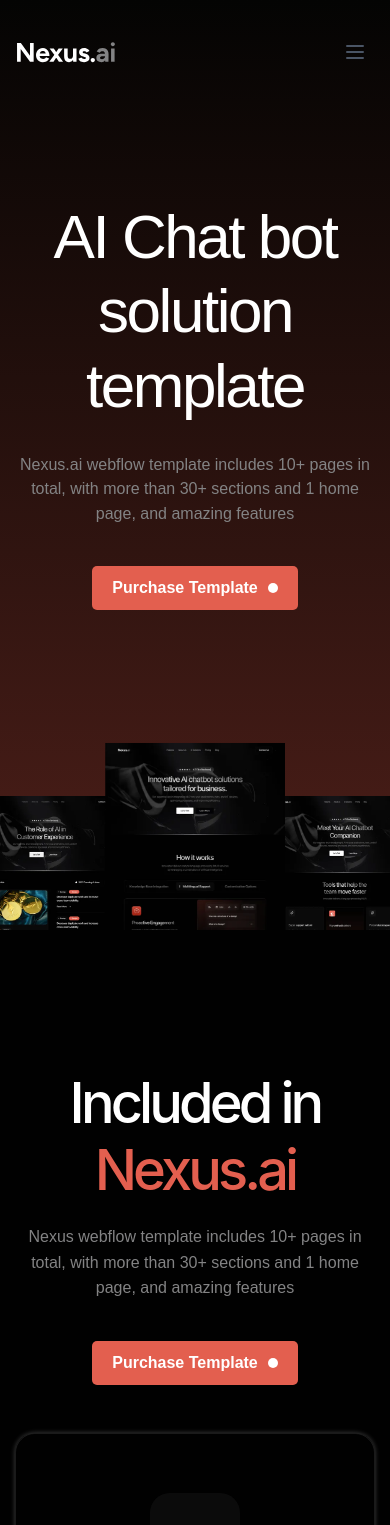
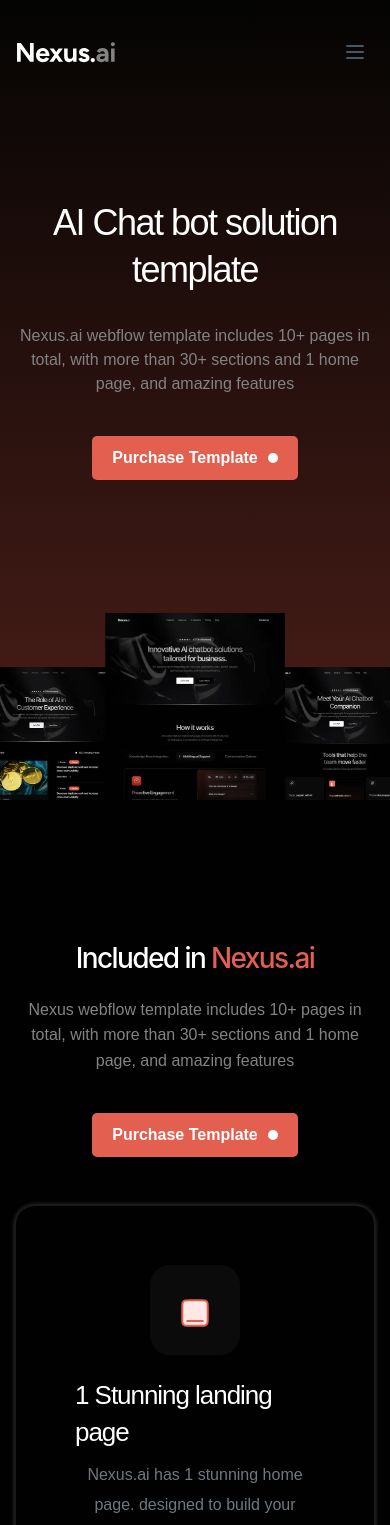
Before and after one commit to Mos3aB696/Nexus-ai, a Next.js app: page / in a window 390 px wide. Shown: the top 1525 px of the page. Built offline with nearby package versions, Linux system fonts and the light colour scheme; a web font is replaced by a local one.

Commit message:
edit some styling in mobile media

```diff
--- a/src/app/globals.css
+++ b/src/app/globals.css
@@ -84,7 +84,19 @@
   font-weight: 500;
   line-height: 120%;
 }
+@media (max-width: 768px) {
+  h1 {
+    font-size: 36px;
+    line-height: 130%;
+    letter-spacing: -1.5px;
+  }
 
+  h2 {
+    font-size: 28px;
+    line-height: 130%;
+    letter-spacing: -1.6px;
+  }
+}
 h6 {
   /* text-align: center; */
   text-transform: uppercase;
--- a/src/components/Navbar.jsx
+++ b/src/components/Navbar.jsx
@@ -136,7 +136,7 @@
                 <button
                   key={link.id}
                   onClick={() => handleScroll(link.id)}
-                  className="links transition-colors text-sm font-medium cursor-pointer"
+                  className="links transition-colors font-medium cursor-pointer text-sm"
                 >
                   {link.name}
                 </button>
--- a/src/components/RequestFigma.jsx
+++ b/src/components/RequestFigma.jsx
@@ -2,7 +2,7 @@
 import styles from "./styles/RequestFigma.module.css";
 function RequestFigma() {
   return (
-    <section className={`${styles.sectionFigma}`}>
+    <section className={`${styles.sectionFigma} container`}>
       <img
         src="/icons/figma.webp"
         alt="figma icons"
--- a/src/components/styles/Footer.module.css
+++ b/src/components/styles/Footer.module.css
@@ -1,11 +1,12 @@
 .footer {
-  padding: 100px 0px 16px 0px;
   display: flex;
   flex-direction: column;
   align-items: center;
   justify-content: center;
   gap: 20px;
   text-align: center;
+  padding-top: 100px;
+  padding-bottom: 16px;
 }
 
 .footer h2 {
@@ -19,7 +20,6 @@
   text-align: center;
   letter-spacing: -2.48px;
   max-width: 604px;
-  font-size: 62px;
   line-height: 120%;
 }
 
--- a/src/components/styles/RequestFigma.module.css
+++ b/src/components/styles/RequestFigma.module.css
@@ -1,5 +1,6 @@
 .sectionFigma {
-  padding: 140px 10px;
+  padding-top: 140px;
+  padding-bottom: 140px;
   display: flex;
   flex-direction: column;
   align-items: center;
```
